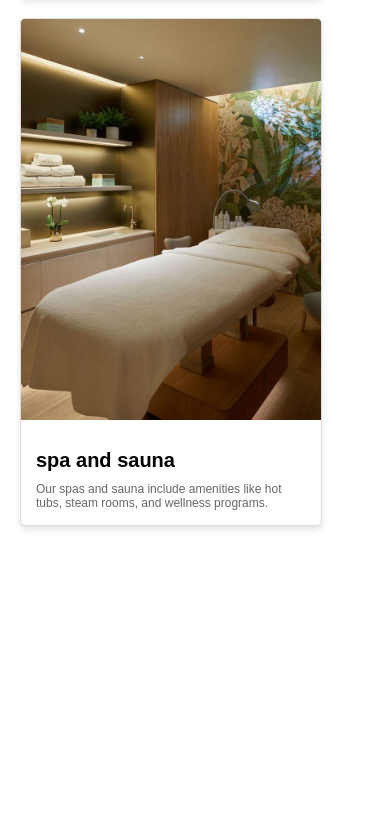
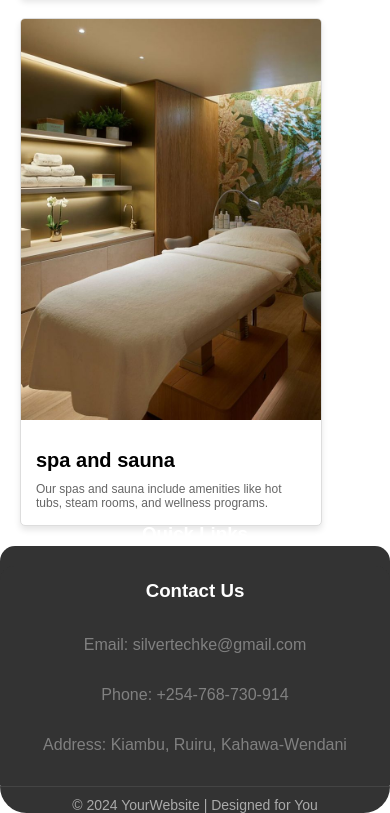
Before and after one commit to manle12/site8, a plain HTML site: page index.html in a window 390 px wide. Shown: the part 2814-3627 px from the top of the page. Before the commit the page ends 3360 px from the top, so only its background shows below. Drawn offline with Linux system fonts and the light colour scheme.

Commit message:
Update index.html

```diff
--- a/index.html
+++ b/index.html
@@ -3,7 +3,7 @@
 <head>
     <meta charset="UTF-8">
     <meta name="viewport" content="width=device-width, initial-scale=1.0">
-    <title>Web Page</title>
+    <title>UTALII</title>
     <style>
         body {
             margin: 0;
@@ -175,6 +175,62 @@
                 flex-direction: column;
             }
         }
+
+        .foot{
+background-color: #333;
+display:grid;
+grid-template-rows:200px;
+grid-template-columns:1fr 1fr 1fr 1fr;
+color:white;
+text-decoration:none;
+ list-style: none;
+color: #fff;
+padding: 20px 0;
+}
+
+@media (max-width: 768px) {
+.foot{
+border-radius: 15px 15px 1px 1px;
+background-color: #333;
+display:grid;
+grid-template-rows:0px 0px 200px;
+grid-template-columns:1fr;
+color:white;
+text-decoration:none;
+list-style: none;
+color: #fff;
+padding: 20px 0;
+}
+.foot-1{
+grid-area:1/1/2/2;
+
+}
+
+
+.foot-2{
+grid-area:2/1/3/2;
+
+}
+
+.foot-3{
+grid-area:3/1/4/2;
+
+}
+
+}
+
+
+
+/* Footer Bottom */
+.footer-bottom {
+  text-align: center;
+
+  font-size: 14px;
+  color: #aaa;
+  border-top: 1px solid #444;
+  padding-top: 10px;
+background-color: #333;
+}
     </style>
 </head>
 <body>
@@ -239,5 +295,35 @@
             </div>
         </div>
     </div>
+    <footer class="foot">
+    <div class="foot foot-1" style="display:flex;flex-direction:column;align-items:center;justify-content:space-start;">
+
+        <h3><i>Learn More About Us</i></h3>
+        <p style="color:grey;">We are a company dedicated to providing quality services and products. Follow us on social media!</p>
+      </div>
+
+      <div class="foot foot-2" style="display:flex;flex-direction:column;align-items:center;justify-content:center;">
+        <h3>Quick Links</h3>
+        <ul style="list-style:none;color:white;">
+          <li ><a href="#" style="color:grey;">Home</a></li>
+          <li><a href="#" style="color:grey;">Services</a></li>
+          <li><a href="#" style="color:grey;">Contact</a></li>
+          <li><a href="#" style="color:grey;">Privacy Policy</a></li>
+        </ul>
+      </div>
+
+      <div class="foot foot-3" style="display:flex;flex-direction:column;align-items:center;justify-content:center;">
+        <h3>Contact Us</h3>
+        <p style="color:grey;">Email: silvertechke@gmail.com</p>
+        <p style="color:grey;">Phone: +254-768-730-914</p>
+        <p style="color:grey;">Address:  Kiambu, Ruiru, Kahawa-Wendani</p>
+      </div>
+
+
+  </footer>
+
+<div class="footer-bottom" style="border-radius: 1px 1px 50px 50px;">
+      &copy; 2024 YourWebsite | Designed for You
+    </div>
 </body>
 </html>
```
